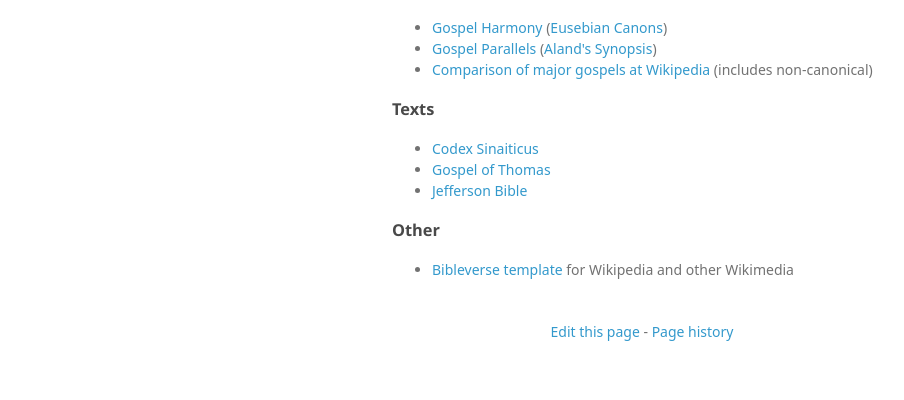
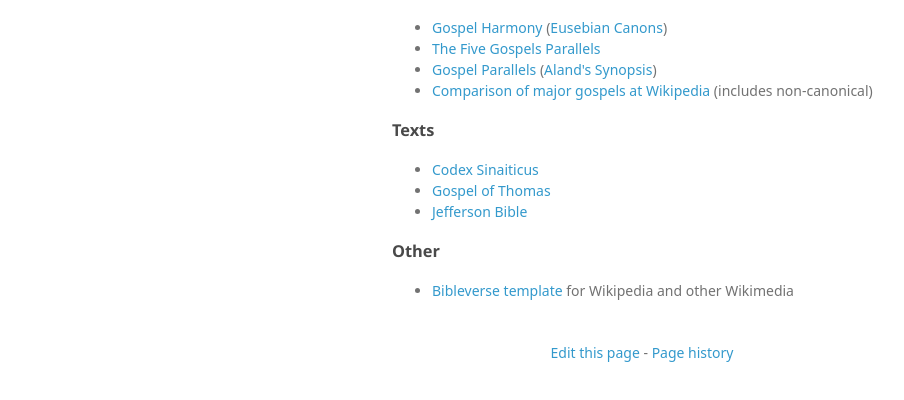
Before and after one commit to newtestament/newtestament.github.io, a plain HTML site: page index.html in a window 1280 px wide. Shown: the part 196-596 px from the top of the page, without its empty margins (178-1082 px from the left). Drawn offline with Linux system fonts and the light colour scheme; a web font is replaced by a local one.

Commit message:
Addling link to The Five Gospels Parallels

```diff
--- a/index.html
+++ b/index.html
@@ -38,6 +38,7 @@
 
 <ul>
   <li><a href="http://www.crosswire.org/study/eusebian.jsp">Gospel Harmony</a> (<a href="https://en.wikipedia.org/wiki/Eusebian_Canons">Eusebian Canons</a>)</li>
+  <li><a href="http://sites.utoronto.ca/religion/synopsis/">The Five Gospels Parallels</a></li>
   <li><a href="http://www.bible-researcher.com/parallels.html">Gospel Parallels</a> (<a href="https://en.wikipedia.org/wiki/Kurt_Aland">Aland's Synopsis</a>)</li>
   <li><a href="https://en.wikipedia.org/wiki/Gospel_of_Thomas#Comparison_of_the_major_gospels">Comparison of major gospels at Wikipedia</a> (includes non-canonical)</li>
 </ul>
```
